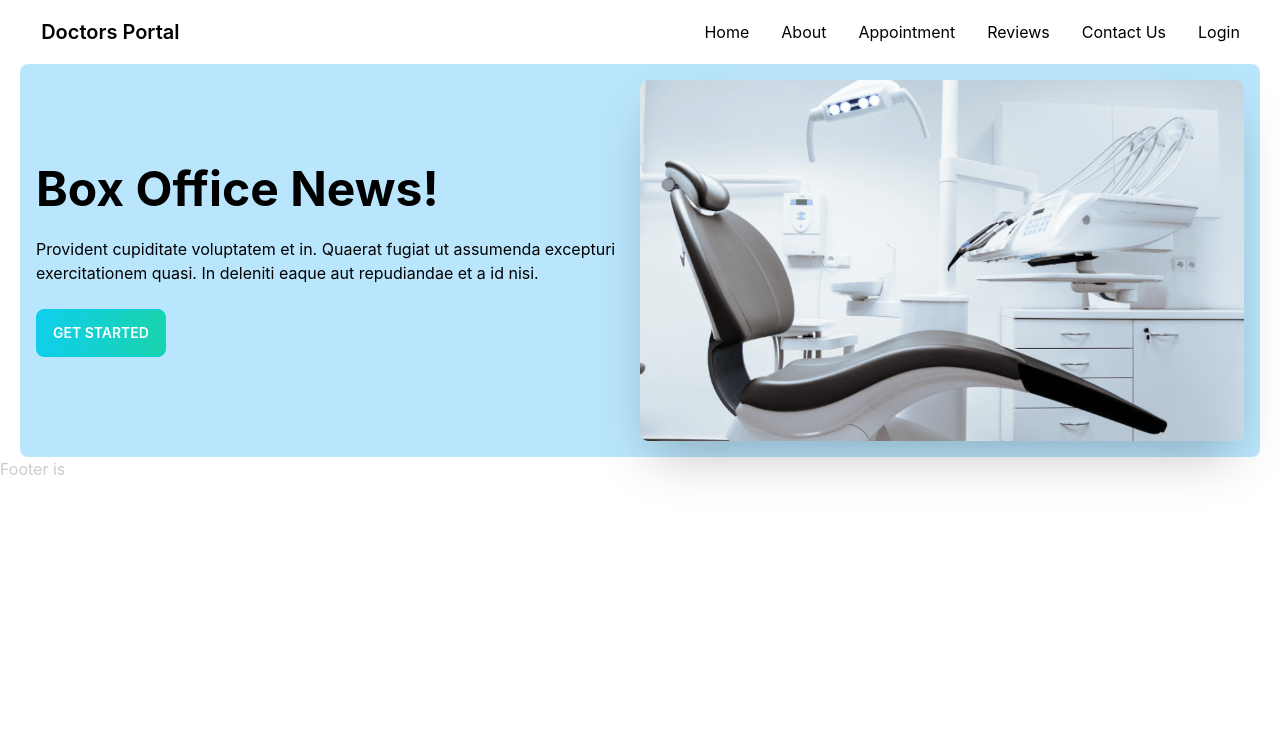
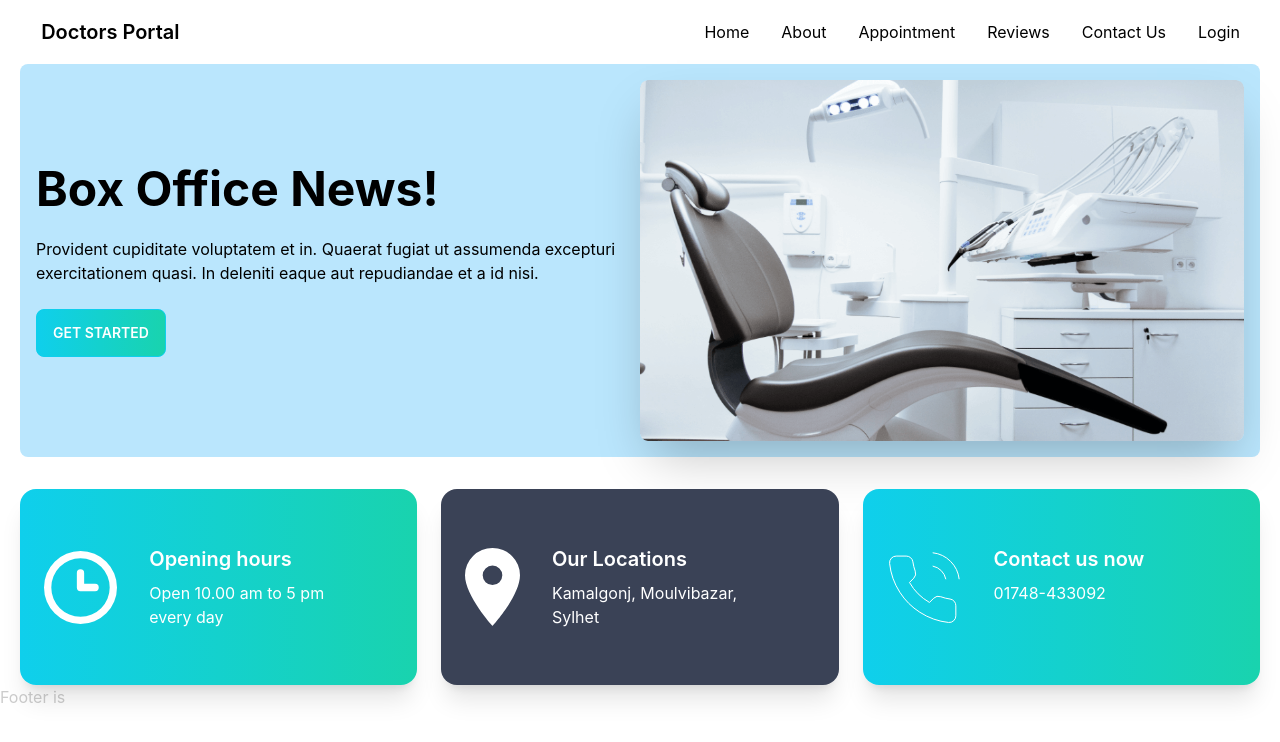
Before and after one commit to Sayem92/doctors-portal, a React (Create React App) app: page / in a window 1280 px wide. Shown: the top 742 px of the page. Built offline with nearby package versions, Linux system fonts and the light colour scheme.

Commit message:
add infoCards

```diff
--- a/src/Pages/Home/Home/Home.js
+++ b/src/Pages/Home/Home/Home.js
@@ -1,10 +1,13 @@
 import React from 'react';
 import Banner from '../Banner/Banner';
+import InfoCards from '../infoCards/InfoCards';
+
 
 const Home = () => {
     return (
         <div className='mx-5'>
             <Banner></Banner>
+         <InfoCards></InfoCards>
         </div>
     );
 };
--- /dev/null
+++ b/src/Pages/Home/infoCards/InfoCard.js
@@ -0,0 +1,20 @@
+import React from 'react';
+
+const InfoCard = ({ card }) => {
+    const { name, description, icon, bgClass } = card;
+
+    return (
+        <div className={`p-6 text-white card card-side shadow-xl ${bgClass}`}>
+            <figure>
+                <img src={icon} alt="Movie" />
+            </figure>
+            <div className="card-body">
+                <h2 className="card-title">{name}</h2>
+                <p>{description}</p>
+
+            </div>
+        </div>
+    );
+};
+
+export default InfoCard;
--- /dev/null
+++ b/src/Pages/Home/infoCards/InfoCards.js
@@ -0,0 +1,44 @@
+import React from 'react';
+import clock from '../../../assets/icons/clock.svg';
+import marker from '../../../assets/icons/marker.svg';
+import phone from '../../../assets/icons/phone.svg';
+import InfoCard from './InfoCard';
+
+const InfoCards = () => {
+    const cardData = [
+        {
+            id: 1,
+            name: 'Opening hours',
+            description : 'Open 10.00 am to 5 pm every day',
+            icon : clock,
+            bgClass : 'bg-gradient-to-r from-primary to-secondary'
+        },
+        {
+            id: 2,
+            name: 'Our Locations',
+            description : 'Kamalgonj, Moulvibazar, Sylhet',
+            icon : marker,
+            bgClass : 'bg-accent'
+        },
+        {
+            id: 3,
+            name: 'Contact us now',
+            description : '01748-433092',
+            icon : phone,
+            bgClass : 'bg-gradient-to-r from-primary to-secondary'
+        },
+    ]
+    return (
+        <div className='mt-8 grid grid-cols-1 md:grid-cols-2 lg:grid-cols-3 gap-6'>
+
+            {
+                cardData.map(card => <InfoCard
+                    key={card.id}
+                    card= {card}
+                ></InfoCard>)
+            }
+        </div>
+    );
+};
+
+export default InfoCards;
```
